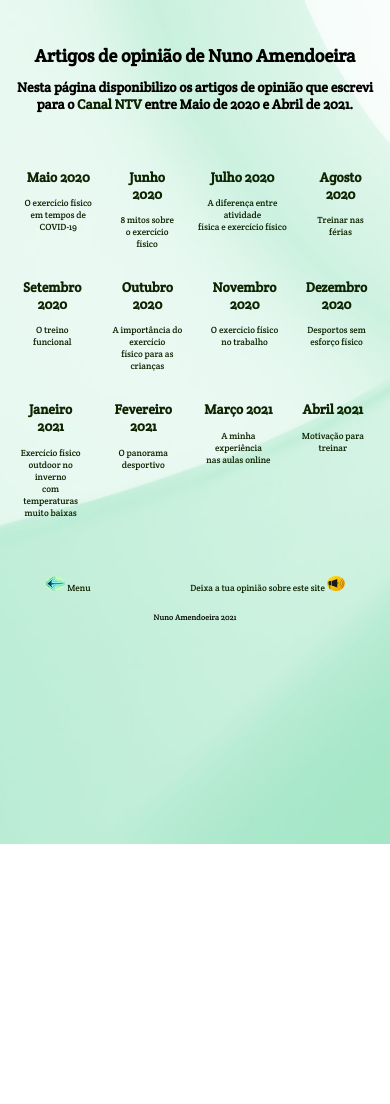
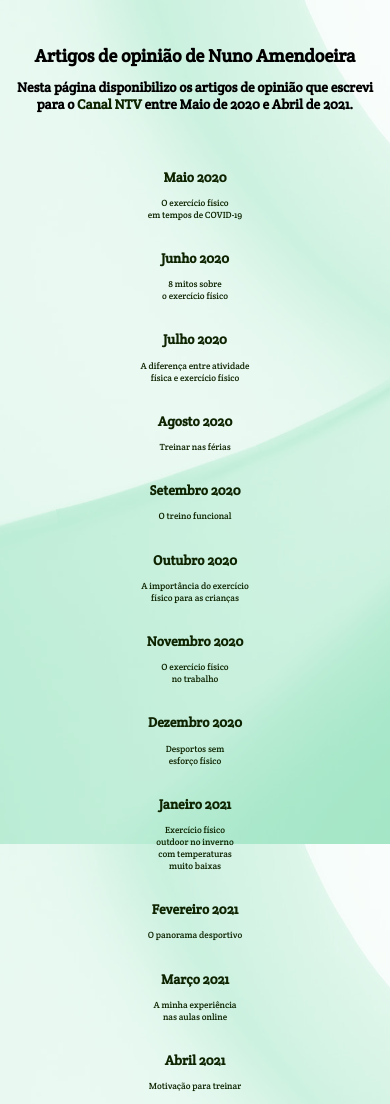
Before and after one commit to NMGA88/nunoamendoeira_cv, a plain HTML site: page pag4.html in a window 390 px wide. Shown: the top 1104 px of the page. Before the commit the page ends 844 px from the top, so only its background shows below. Drawn offline with Linux system fonts and the light colour scheme; a web font is replaced by a local one.

Commit message:
Add files via upload

```diff
--- a/pag4.html
+++ b/pag4.html
@@ -103,7 +103,7 @@ margin-right: auto;
             font-size: 8px;}
 
             main {
-display: double grid;
+display: grid;
 }
 
        }
```
